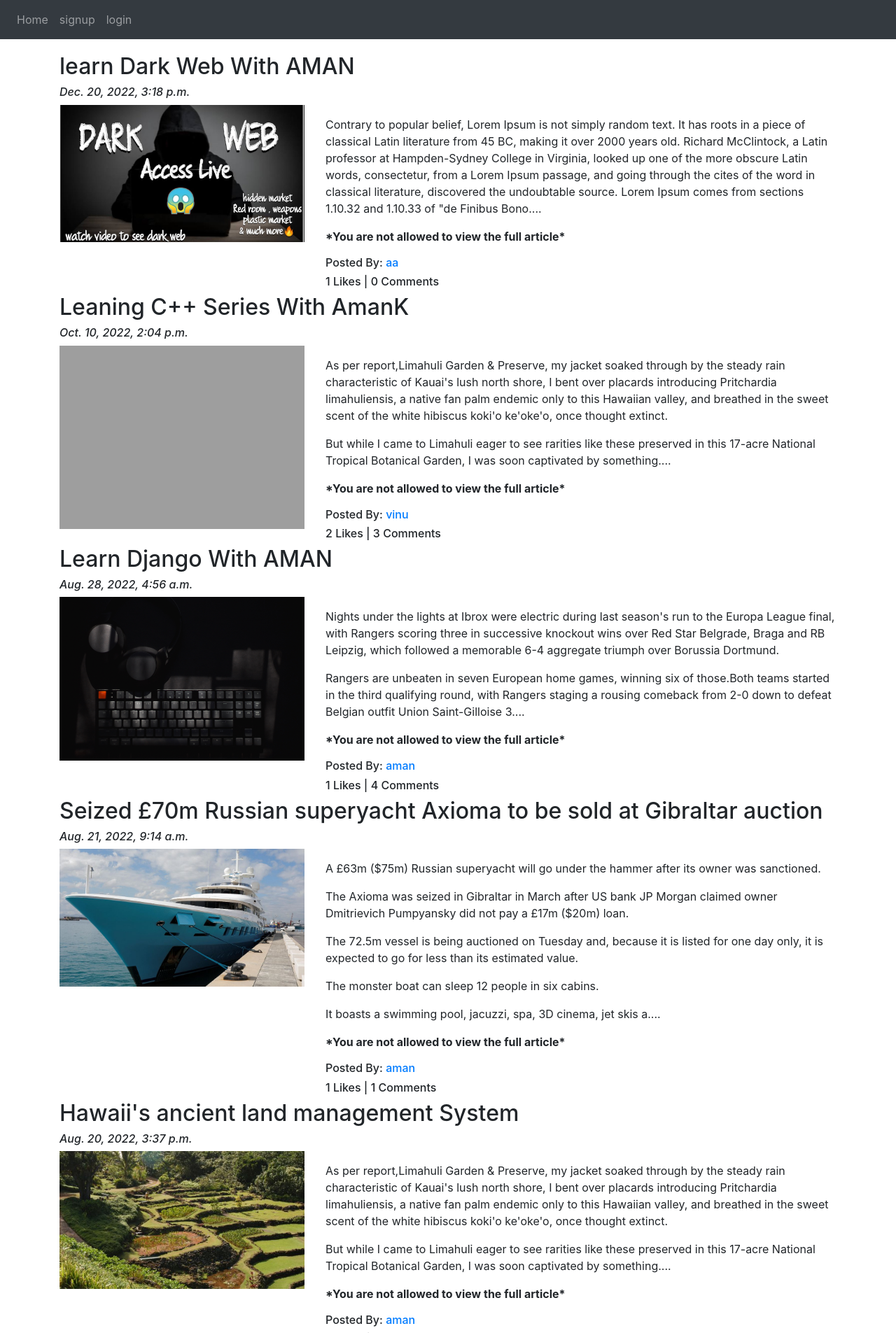
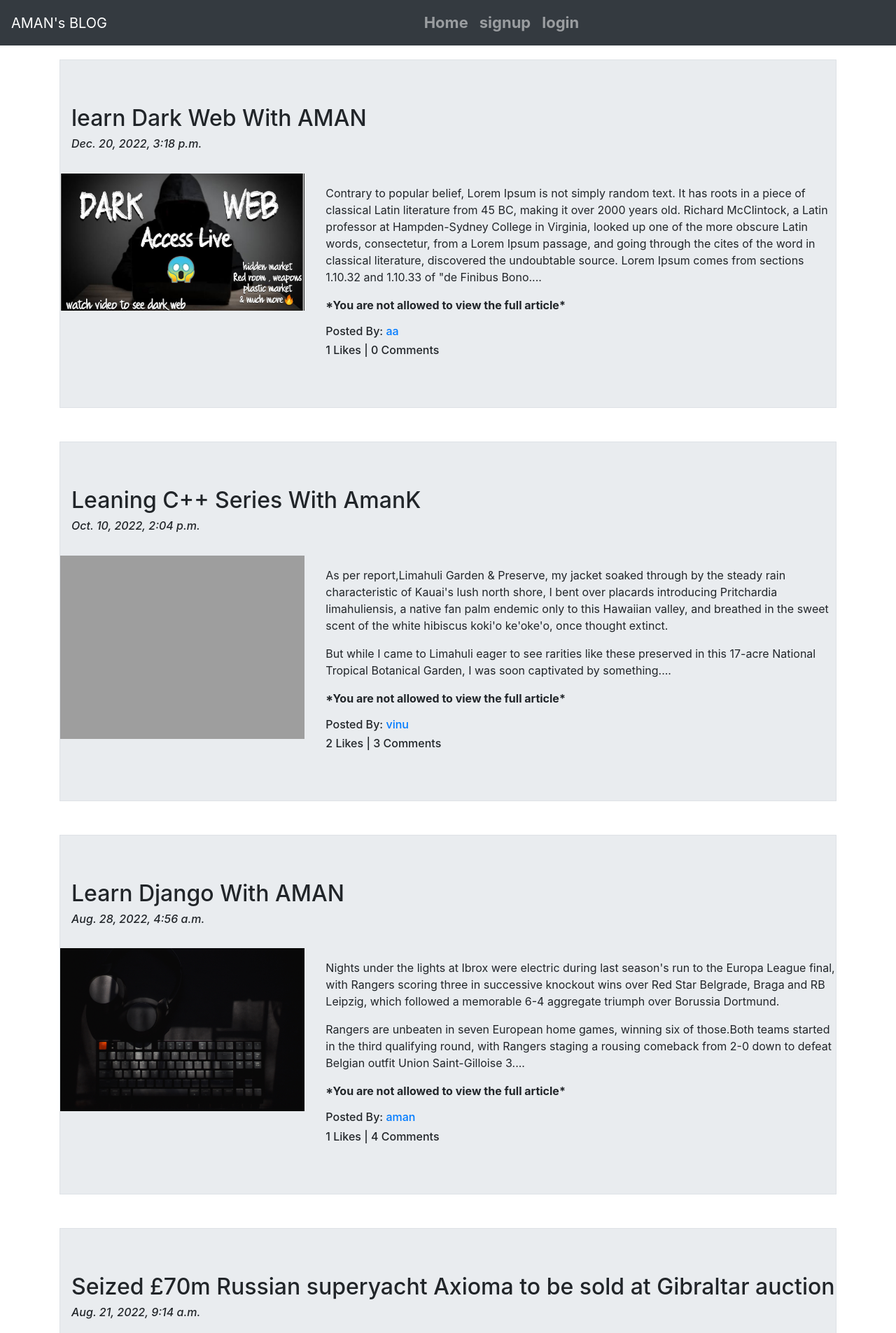
Before and after one commit to amankayat/Blog-website-Updated, a Django app: page /blog/ in a window 1280 px wide. Shown: the top 1905 px of the page at 70% size. Run offline with Django 4.2, Linux system fonts and the light colour scheme; data comes from the database, SQL or seed files in the repository; both versions use the stored data as it was after the commit; parts of the project's set-up code (start-up, migrations or seed data) failed here and were passed over; some libraries are stand-ins or nearby versions; grey boxes are pictures that could not be loaded.

Commit message:
updating

```diff
--- /dev/null
+++ b/static/css/style.css
@@ -0,0 +1,9 @@
+.nav-link{
+
+    font-size: 22px;
+    font-weight: bolder;
+}
+.nav-item{
+    margin-left: 30px;
+    margin-right: 30px;
+}
--- a/templates/App_Blog/blog_list.html
+++ b/templates/App_Blog/blog_list.html
@@ -8,10 +8,15 @@
 
 
 {% for blog in blogs %}
+
+
+<div class="jumbotron jumbotron-fluid jumbo-color border mb-5">
+    <div class="ml-3">
         <h2>{{blog.blog_title}}</h2>
 
         <h6> <i>{{blog.publish_date}}</i> </h6>
-
+    </div>
+    <br>
     <div class="row">
         <div class="col-sm-4">
             <img src="/media/{{blog.blog_image}}" alt="{{bolg.blog_title}}" srcset="" width ="100%">
@@ -31,6 +36,8 @@
             <h6>{{blog.liked_blog.count}} Likes | {{blog.blog_comment.count}} Comments</h6>
 
         </div>
+    </div>
+
 
 </div>
 {% endfor %}
--- a/templates/base.html
+++ b/templates/base.html
@@ -1,4 +1,5 @@
 <!doctype html>
+{% load static %}
 <html lang="en">
   <head>
     <!-- Required meta tags -->
@@ -6,6 +7,7 @@
     <meta name="viewport" content="width=device-width, initial-scale=1, shrink-to-fit=no">
 
     <!-- Bootstrap CSS -->
+    <link rel="stylesheet" href="{% static 'css/style.css' %}">
     <link rel="stylesheet" href="https://cdn.jsdelivr.net/npm/bootstrap@4.3.1/dist/css/bootstrap.min.css" integrity="sha384-ggOyR0iXCbMQv3Xipma34MD+dH/1fQ784/j6cY/iJTQUOhcWr7x9JvoRxT2MZw1T" crossorigin="anonymous">
     <link rel="stylesheet" href="https://cdn.jsdelivr.net/npm/@fortawesome/fontawesome-free@6.1.2/css/fontawesome.min.css">
     <title>
@@ -16,7 +18,12 @@
   </head>
   <body>
     <nav class = "navbar navbar-expand-sm bg-dark navbar-dark">
-        <ul class = "navbar-nav">
+      <a class="navbar-brand" href="#">AMAN's BLOG</a>
+      <button class="navbar-toggler" type="button" data-toggle="collapse" data-target="#navbarSupportedContent" aria-controls="navbarSupportedContent" aria-expanded="false" aria-label="Toggle navigation">
+        <span class="navbar-toggler-icon"></span>
+      </button>
+      <div class="collapse navbar-collapse justify-content-center" id="navbarSupportedContent">
+        <ul class = "navbar-nav flex d-flex justify-content-center">
 
             <li class = "nav-item-active">
                 <a class = "nav-link" href="{% url 'home' %}">Home</a>
@@ -43,7 +50,7 @@
         </ul>
         {% if user.is_authenticated %}
         <div class="nav-item dropdown">
-          <a  class="nav-link dropdown-toggle" href="" id="navbardrop" data-toggle="dropdown">
+          <a  class="nav-link dropdown-toggle text-light" href="" id="navbardrop" data-toggle="dropdown">
             {{user.username}}
           </a>
           <div class="dropdown-menu" >
@@ -53,7 +60,7 @@
           </div>
         </div>
         {% endif %}
-
+</div>
     </nav>
       <div class="container" style="padding-top: 20px;">
         {% block body_block %}
```
Also changed, not shown: db.sqlite3. Lines whose indentation alone changed are shown as unchanged.
